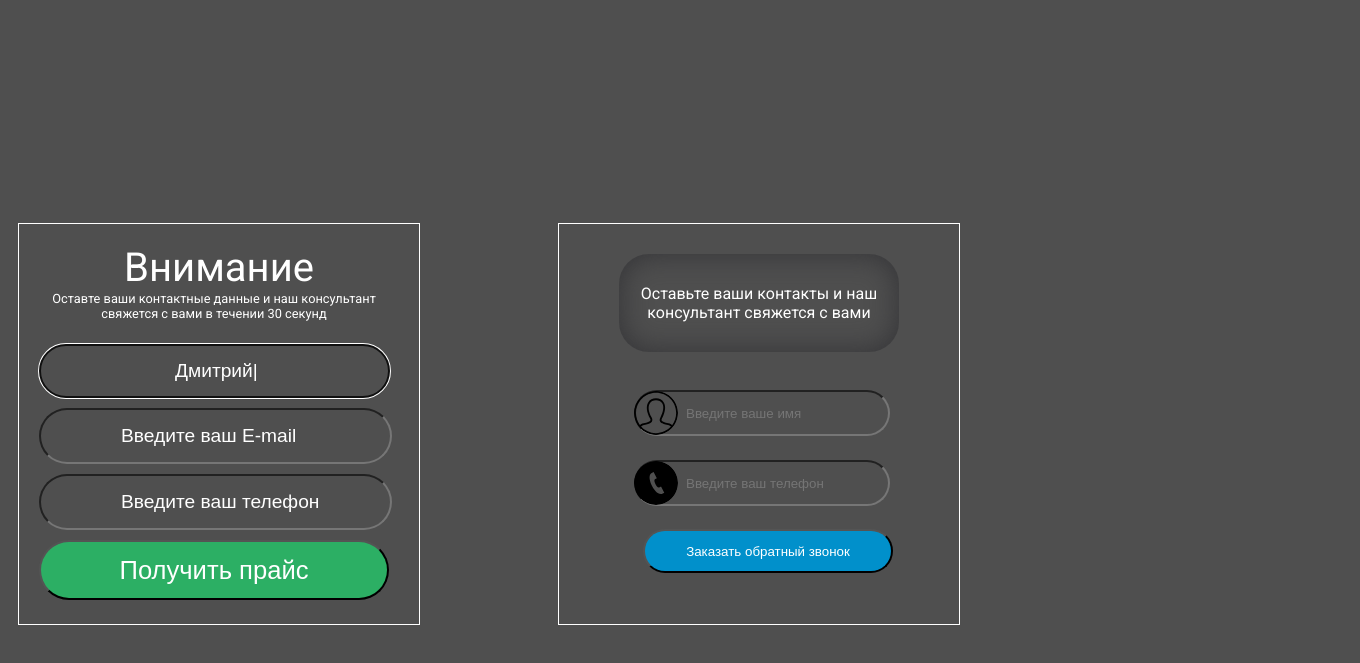
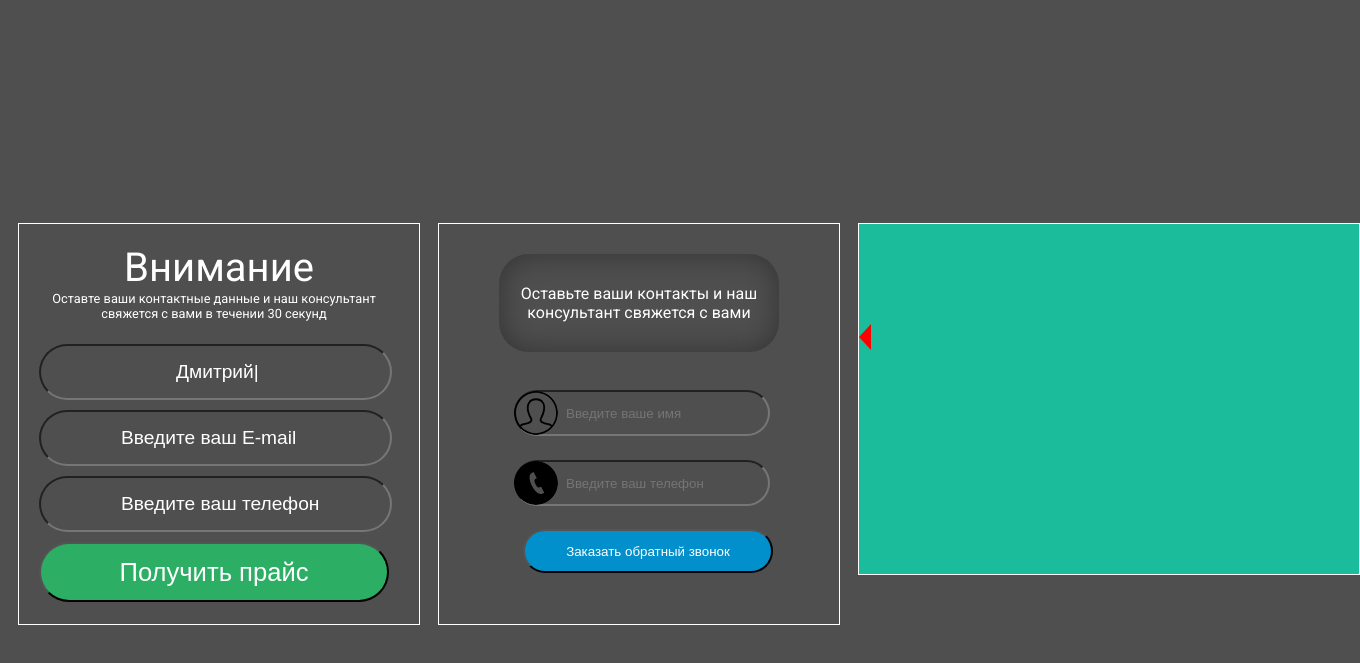
Before and after one commit to IvanShyvanau/forms, a plain HTML site: page index.html in a window 1280 px wide. Shown: the part 5-668 px from the top of the page, 1360 px wide, since content can reach past the window. Drawn offline with Linux system fonts and the light colour scheme.

Commit message:
thirth form

```diff
--- a/index.css
+++ b/index.css
@@ -13,7 +13,7 @@ body{
   margin-top: 20px;
   position: relative;
   top: 200px;
-  left: 550px;
+  left: 430px;
 }
 
 .form-title{
@@ -99,7 +99,6 @@ color: #fff;
   position: absolute;
   top:200px;
   left: 10px;
-
 }
 
 .form-title__first{
@@ -184,3 +183,29 @@ color: #fff;
   color: #fff;
   text-align: center;
 }
+
+ /*Третья форма*/
+.form-second{
+  border: 1px solid #fff;
+  width:500px;
+  height: 350px;
+  background-color:#1bbc9b;
+  margin-top: 20px;
+  position: absolute;
+  top:200px;
+  left: 850px;
+}
+
+.image{
+  width: 100px;
+  height: 100px;
+}
+
+
+.triangle {
+	width: 0;
+	height: 0;
+	border-top: 13px solid transparent;
+	border-right: 12px solid red;
+	border-bottom: 13px solid transparent;
+}
--- a/index.html
+++ b/index.html
@@ -30,7 +30,7 @@
     </div>
     <div class="inputs__first">
       <form action="" method="post">
-        <div class="first-input-main"><input id="names-first" type="text" name="name" placeholder="Дмитрий|" autofocus></div>
+        <div class="first-input-main"><input id="names-first" type="text" name="name" placeholder="Дмитрий|"></div>
         <div class="first-input-main__mail"><input type="email" name="email" id="mail" placeholder="Введите ваш E-mail"></div>
         <div class="first-input-main__phone"> <input  type="tel" name="number" id="number-first" placeholder="Введите ваш телефон"></div>
       </form>
@@ -38,5 +38,18 @@
       <button class="button__first" type="submit">Получить прайс</button>
   </div>
 
+  <div class="form-second">
+    <div class="image">
+
+    </div>
+    <div class="triangle-left">
+      <div class="triangle"></div>
+    </div>
+    <div class="inputs-second">
+      <form action="">
+
+      </form>
+    </div>
+  </div>
 </body>
 </html>
```
Also changed, not shown: image/3.svg (added), image/4.svg (added), image/5.svg (added), image/6.svg (added).
